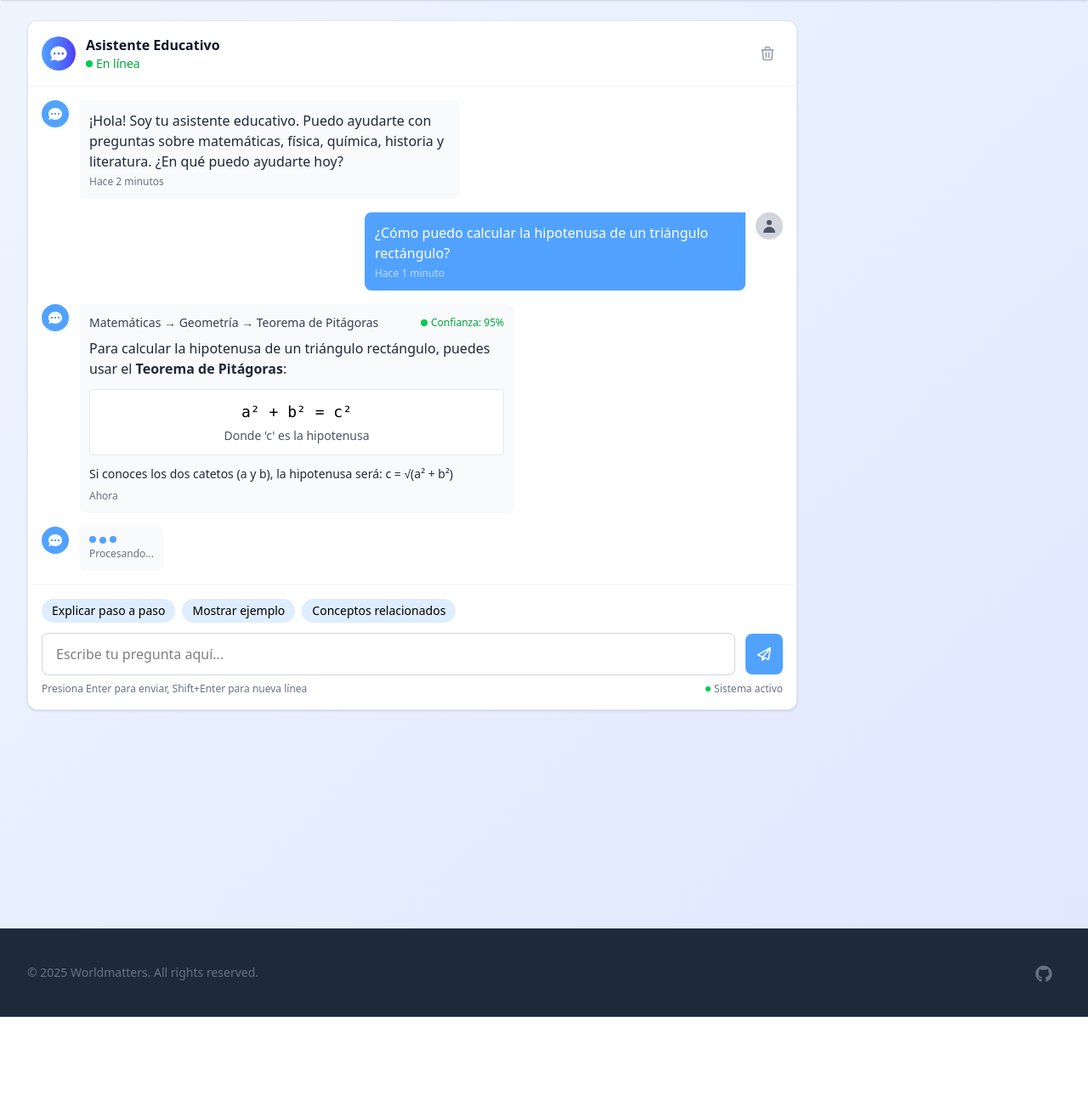
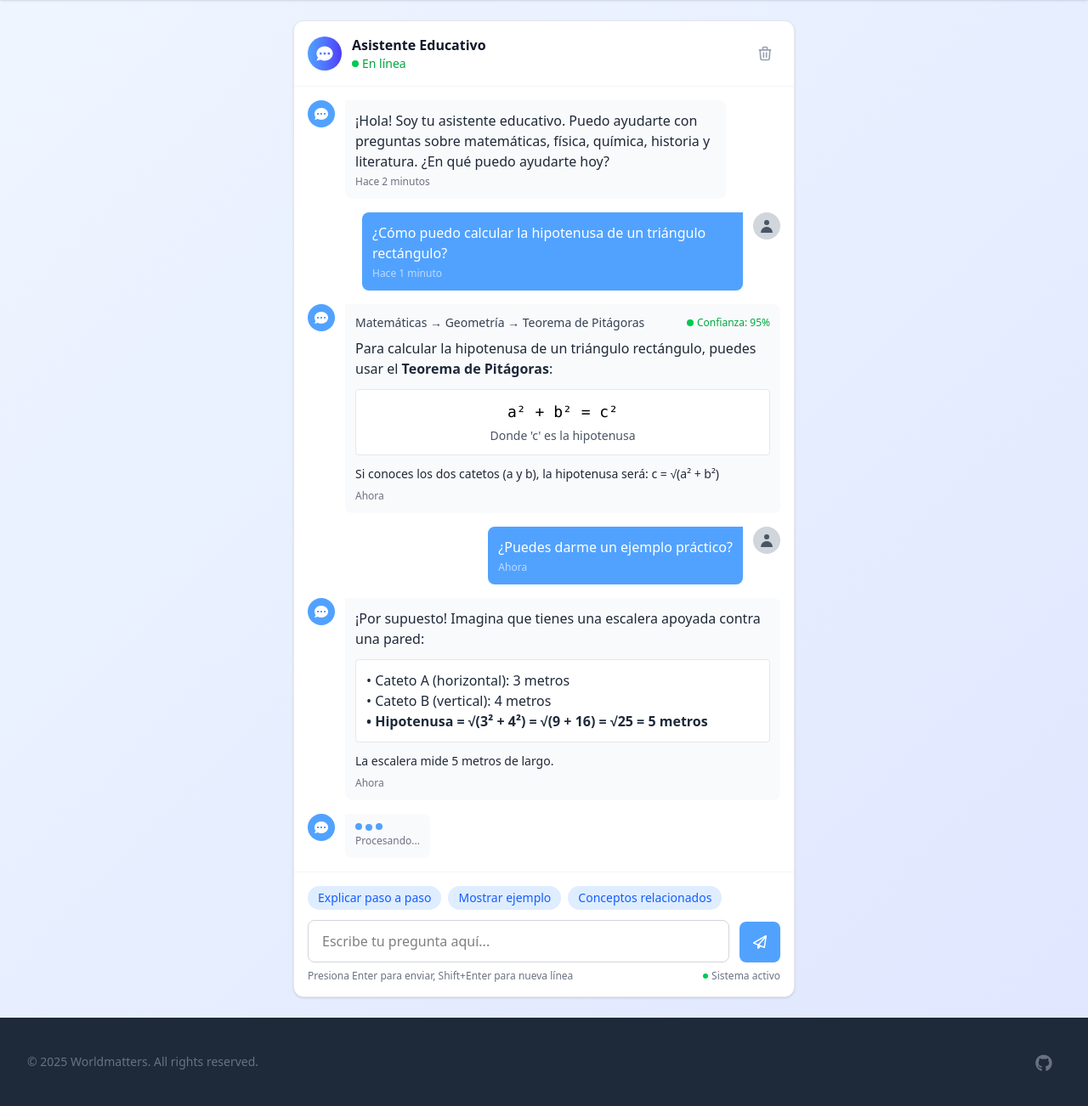
Before and after one commit to Titan0605/educational-chatbot, a Flask app: page / in a window 1280 px wide. Shown: the part 65-1367 px from the top of the page at 85% size. Before the commit the page ends 1262 px from the top, so only its background shows below. Run offline with Flask 3, Linux system fonts and the light colour scheme; parts of the project's set-up code (start-up, migrations or seed data) failed here and were passed over; some libraries are stand-ins or nearby versions.

Commit message:
- Update some styles

```diff
--- a/app/static/css/output.css
+++ b/app/static/css/output.css
@@ -7,11 +7,14 @@
       "Segoe UI Emoji", "Segoe UI Symbol", "Noto Color Emoji";
     --font-mono: ui-monospace, SFMono-Regular, Menlo, Monaco, Consolas, "Liberation Mono",
       "Courier New", monospace;
+    --color-red-500: oklch(63.7% 0.237 25.331);
     --color-green-500: oklch(72.3% 0.219 149.579);
     --color-green-600: oklch(62.7% 0.194 149.214);
     --color-blue-50: oklch(97% 0.014 254.604);
     --color-blue-200: oklch(88.2% 0.059 254.128);
     --color-blue-400: oklch(70.7% 0.165 254.624);
+    --color-blue-500: oklch(62.3% 0.214 259.815);
+    --color-blue-600: oklch(54.6% 0.245 262.881);
     --color-blue-700: oklch(48.8% 0.243 264.376);
     --color-indigo-100: oklch(93% 0.034 272.788);
     --color-indigo-600: oklch(51.1% 0.262 276.966);
@@ -243,6 +246,9 @@
   .mt-2 {
     margin-top: calc(var(--spacing) * 2);
   }
+  .mt-12 {
+    margin-top: calc(var(--spacing) * 12);
+  }
   .mr-1 {
     margin-right: calc(var(--spacing) * 1);
   }
@@ -309,11 +315,35 @@
   .h-16 {
     height: calc(var(--spacing) * 16);
   }
+  .h-\[calc\(100vh-2rem\)\] {
+    height: calc(100vh - 2rem);
+  }
+  .h-\[calc\(100vh-4rem\)\] {
+    height: calc(100vh - 4rem);
+  }
   .h-\[calc\(100vh-140px\)\] {
     height: calc(100vh - 140px);
   }
+  .h-auto {
+    height: auto;
+  }
   .h-full {
     height: 100%;
+  }
+  .h-screen {
+    height: 100vh;
+  }
+  .max-h-screen {
+    max-height: 100vh;
+  }
+  .min-h-0 {
+    min-height: calc(var(--spacing) * 0);
+  }
+  .min-h-\[calc\(100vh-2rem\)\] {
+    min-height: calc(100vh - 2rem);
+  }
+  .min-h-\[calc\(100vh-4rem\)\] {
+    min-height: calc(100vh - 4rem);
   }
   .min-h-screen {
     min-height: 100vh;
@@ -362,6 +392,15 @@
   }
   .flex-shrink-0 {
     flex-shrink: 0;
+  }
+  .flex-grow {
+    flex-grow: 1;
+  }
+  .grow {
+    flex-grow: 1;
+  }
+  .grow-1 {
+    flex-grow: 1;
   }
   .border-collapse {
     border-collapse: collapse;
@@ -466,8 +505,20 @@
       margin-inline-end: calc(calc(var(--spacing) * 4) * calc(1 - var(--tw-space-x-reverse)));
     }
   }
+  .overflow-auto {
+    overflow: auto;
+  }
+  .overflow-hidden {
+    overflow: hidden;
+  }
+  .overflow-scroll {
+    overflow: scroll;
+  }
   .overflow-y-auto {
     overflow-y: auto;
+  }
+  .overflow-y-scroll {
+    overflow-y: scroll;
   }
   .rounded {
     border-radius: 0.25rem;
@@ -499,6 +550,13 @@
     border-bottom-style: var(--tw-border-style);
     border-bottom-width: 1px;
   }
+  .border-l-4 {
+    border-left-style: var(--tw-border-style);
+    border-left-width: 4px;
+  }
+  .border-blue-400 {
+    border-color: var(--color-blue-400);
+  }
   .border-gray-100 {
     border-color: var(--color-gray-100);
   }
@@ -508,8 +566,14 @@
   .border-gray-300 {
     border-color: var(--color-gray-300);
   }
+  .border-red-500 {
+    border-color: var(--color-red-500);
+  }
   .bg-black {
     background-color: var(--color-black);
+  }
+  .bg-blue-50 {
+    background-color: var(--color-blue-50);
   }
   .bg-blue-200 {
     background-color: var(--color-blue-200);
@@ -658,6 +722,9 @@
   .text-blue-200 {
     color: var(--color-blue-200);
   }
+  .text-blue-600 {
+    color: var(--color-blue-600);
+  }
   .text-gray-400 {
     color: var(--color-gray-400);
   }
@@ -714,6 +781,13 @@
     &:hover {
       @media (hover: hover) {
         background-color: var(--color-blue-200);
+      }
+    }
+  }
+  .hover\:bg-blue-500 {
+    &:hover {
+      @media (hover: hover) {
+        background-color: var(--color-blue-500);
       }
     }
   }
@@ -784,6 +858,11 @@
       box-shadow: var(--tw-inset-shadow), var(--tw-inset-ring-shadow), var(--tw-ring-offset-shadow), var(--tw-ring-shadow), var(--tw-shadow);
     }
   }
+  .focus\:ring-blue-400 {
+    &:focus {
+      --tw-ring-color: var(--color-blue-400);
+    }
+  }
   .focus\:outline-none {
     &:focus {
       --tw-outline-style: none;
@@ -798,6 +877,21 @@
   .sm\:flex {
     @media (width >= 40rem) {
       display: flex;
+    }
+  }
+  .sm\:hidden {
+    @media (width >= 40rem) {
+      display: none;
+    }
+  }
+  .sm\:inline {
+    @media (width >= 40rem) {
+      display: inline;
+    }
+  }
+  .sm\:inline-block {
+    @media (width >= 40rem) {
+      display: inline-block;
     }
   }
   .sm\:items-center {
@@ -828,6 +922,11 @@
   .lg\:col-span-3 {
     @media (width >= 64rem) {
       grid-column: span 3 / span 3;
+    }
+  }
+  .lg\:block {
+    @media (width >= 64rem) {
+      display: block;
     }
   }
   .lg\:grid-cols-4 {
--- /dev/null
+++ b/app/static/js/textarea-scroll.js
@@ -0,0 +1,21 @@
+function scrollToBottom() {
+  const messagesContainer = document.getElementById("messages-container");
+  messagesContainer.scrollTop = messagesContainer.scrollHeight;
+}
+
+window.addEventListener("load", scrollToBottom);
+
+const textarea = document.querySelector("textarea");
+textarea.addEventListener("input", function () {
+  this.style.height = "auto";
+  this.style.height = Math.min(this.scrollHeight, 120) + "px";
+});
+
+textarea.addEventListener("keydown", function (e) {
+  if (e.key === "Enter" && !e.shiftKey) {
+    e.preventDefault();
+    console.log("Enviar mensaje:", this.value);
+    this.value = "";
+    this.style.height = "auto";
+  }
+});
--- a/app/templates/index.html
+++ b/app/templates/index.html
@@ -1,12 +1,12 @@
 {%extends '/layouts/base.html' %} {% block main %}
 
-<div class="max-w-7xl mx-auto px-4 sm:px-6 lg:px-8 py-6">
-  <div class="grid grid-cols-1 lg:grid-cols-4 gap-6">
-    <!-- Chat Principal -->
-    <div class="lg:col-span-3 flex flex-col">
-      <div class="bg-white rounded-xl shadow-sm border border-gray-200 flex-1 flex flex-col">
-        <!-- Header del Chat -->
-        <div class="p-4 border-b border-gray-100 flex items-center justify-between">
+<div class="max-w-7xl mx-auto h-full flex flex-col">
+  <div class="flex-1 min-h-0"> <!-- grid grid-cols-1 gap-6 lg:grid-cols-4 -->
+    <!-- Main Chat -->
+    <div class="lg:col-span-3 flex flex-col h-full min-h-0">
+      <div class="bg-white rounded-xl shadow-sm border border-gray-200 flex flex-col flex-1 min-h-0">
+        <!-- Chat Header -->
+        <div class="p-4 border-b border-gray-100 flex items-center justify-between flex-shrink-0">
           <div class="flex items-center space-x-3">
             <div class="w-10 h-10 bg-gradient-to-r from-blue-400 to-indigo-600 rounded-full flex items-center justify-center">
               <svg class="w-6 h-6 text-white" fill="currentColor" viewBox="0 0 20 20">
@@ -37,8 +37,8 @@
           </div>
         </div>
 
-        <!-- Área de Mensajes -->
-        <div class="flex-1 overflow-y-auto p-4 space-y-4">
+        <!-- Messages area with scroll -->
+        <div class="flex-1 min-h-0 overflow-y-auto p-4 space-y-4" id="messages-container">
           <!-- Mensaje de Bienvenida del Bot -->
           <div class="flex items-start space-x-3">
             <div class="w-8 h-8 bg-blue-400 rounded-full flex items-center justify-center flex-shrink-0">
@@ -96,6 +96,40 @@
             </div>
           </div>
 
+          <!-- Mensajes adicionales para demostrar el scroll -->
+          <div class="flex items-start space-x-3 justify-end">
+            <div class="bg-blue-400 rounded-lg rounded-tr-none p-3 max-w-md">
+              <p class="text-white">¿Puedes darme un ejemplo práctico?</p>
+              <span class="text-xs text-blue-200 mt-1 block">Ahora</span>
+            </div>
+            <div class="w-8 h-8 bg-gray-300 rounded-full flex items-center justify-center flex-shrink-0">
+              <svg class="w-5 h-5 text-gray-600" fill="currentColor" viewBox="0 0 20 20">
+                <path fill-rule="evenodd" d="M10 9a3 3 0 100-6 3 3 0 000 6zm-7 9a7 7 0 1114 0H3z" clip-rule="evenodd" />
+              </svg>
+            </div>
+          </div>
+
+          <div class="flex items-start space-x-3">
+            <div class="w-8 h-8 bg-blue-400 rounded-full flex items-center justify-center flex-shrink-0">
+              <svg class="w-5 h-5 text-white" fill="currentColor" viewBox="0 0 20 20">
+                <path
+                  fill-rule="evenodd"
+                  d="M18 10c0 3.866-3.582 7-8 7a8.841 8.841 0 01-4.083-.98L2 17l1.338-3.123C2.493 12.767 2 11.434 2 10c0-3.866 3.582-7 8-7s8 3.134 8 7zM7 9H5v2h2V9zm8 0h-2v2h2V9zM9 9h2v2H9V9z"
+                  clip-rule="evenodd" />
+              </svg>
+            </div>
+            <div class="bg-gray-50 rounded-lg rounded-tl-none p-3 max-w-lg">
+              <p class="text-gray-800 mb-3">¡Por supuesto! Imagina que tienes una escalera apoyada contra una pared:</p>
+              <div class="bg-white border border-gray-200 rounded p-3 mb-3">
+                <p class="text-gray-800">• Cateto A (horizontal): 3 metros</p>
+                <p class="text-gray-800">• Cateto B (vertical): 4 metros</p>
+                <p class="text-gray-800 font-semibold">• Hipotenusa = √(3² + 4²) = √(9 + 16) = √25 = 5 metros</p>
+              </div>
+              <p class="text-gray-800 text-sm">La escalera mide 5 metros de largo.</p>
+              <span class="text-xs text-gray-500 mt-2 block">Ahora</span>
+            </div>
+          </div>
+
           <!-- Indicador de escritura -->
           <div class="flex items-start space-x-3">
             <div class="w-8 h-8 bg-blue-400 rounded-full flex items-center justify-center flex-shrink-0">
@@ -117,30 +151,32 @@
           </div>
         </div>
 
-        <!-- Área de Input -->
-        <div class="border-t border-gray-100 p-4">
+        <!-- Input Area -->
+        <div class="border-t border-gray-100 p-4 flex-shrink-0">
           <!-- Sugerencias rápidas -->
           <div class="mb-3 flex flex-wrap gap-2">
-            <button class="bg-blue-200/50 text-edu-blue px-3 py-1 rounded-full text-sm hover:bg-blue-200 transition-colors">Explicar paso a paso</button>
-            <button class="bg-blue-200/50 text-edu-blue px-3 py-1 rounded-full text-sm hover:bg-blue-200 transition-colors">Mostrar ejemplo</button>
-            <button class="bg-blue-200/50 text-edu-blue px-3 py-1 rounded-full text-sm hover:bg-blue-200 transition-colors">Conceptos relacionados</button>
+            <button class="bg-blue-200/50 text-blue-600 px-3 py-1 rounded-full text-sm hover:bg-blue-200 transition-colors">Explicar paso a paso</button>
+            <button class="bg-blue-200/50 text-blue-600 px-3 py-1 rounded-full text-sm hover:bg-blue-200 transition-colors">Mostrar ejemplo</button>
+            <button class="bg-blue-200/50 text-blue-600 px-3 py-1 rounded-full text-sm hover:bg-blue-200 transition-colors hidden sm:inline-block">Conceptos relacionados</button>
           </div>
 
-          <!-- Input principal -->
-          <div class="flex items-center space-x-3">
+          <!-- Main Input -->
+          <div class="flex items-end space-x-3">
             <textarea
               placeholder="Escribe tu pregunta aquí..."
-              class="w-full resize-none border border-gray-300 rounded-lg px-4 py-3 pr-12 focus:outline-none focus:ring-2 focus:ring-edu-blue focus:border-transparent"
+              class="flex-1 resize-none border border-gray-300 rounded-lg px-4 py-3 focus:outline-none focus:ring-2 focus:ring-blue-400 focus:border-transparent"
               rows="1"
-              style="min-height: 44px; max-height: 120px"></textarea>
-            <button class="bg-blue-400 text-white p-3 rounded-lg hover:bg-blue-700 transition-colors">
-              <i class="w-5 h-4 fa-regular fa-paper-plane"></i>
+              style="min-height: 44px; max-height: 120px"
+              onInput="this.style.height = 'auto'; this.style.height = Math.min(this.scrollHeight, 120) + 'px'"></textarea>
+            <button class="bg-blue-400 text-white p-3 h-full rounded-lg hover:bg-blue-500 transition-colors flex-shrink-0">
+              <i class="fa-regular fa-paper-plane w-6 h-5"></i>
             </button>
           </div>
 
-          <!-- Estado del sistema -->
+          <!-- System State -->
           <div class="mt-2 flex items-center justify-between text-xs text-gray-500">
-            <span>Presiona Enter para enviar, Shift+Enter para nueva línea</span>
+            <span class="hidden sm:inline">Presiona Enter para enviar, Shift+Enter para nueva línea</span>
+            <span class="sm:hidden">Toca para enviar</span>
             <div class="flex items-center space-x-4">
               <span class="flex items-center">
                 <div class="w-1.5 h-1.5 bg-green-500 rounded-full mr-1"></div>
@@ -151,6 +187,27 @@
         </div>
       </div>
     </div>
+
+    <!-- Sidebar -->
+    <!-- <div class="hidden lg:block">
+      <div class="bg-white rounded-xl shadow-sm border border-gray-200 p-4 h-full">
+        <h3 class="font-semibold text-gray-900 mb-4">Historial de Conversaciones</h3>
+        <div class="space-y-2">
+          <div class="p-2 bg-blue-50 rounded-lg border-l-4 border-blue-400">
+            <p class="text-sm font-medium text-gray-900">Teorema de Pitágoras</p>
+            <p class="text-xs text-gray-500">Hace 5 min</p>
+          </div>
+          <div class="p-2 bg-gray-50 rounded-lg">
+            <p class="text-sm font-medium text-gray-900">Ecuaciones cuadráticas</p>
+            <p class="text-xs text-gray-500">Ayer</p>
+          </div>
+          <div class="p-2 bg-gray-50 rounded-lg">
+            <p class="text-sm font-medium text-gray-900">Revolución Francesa</p>
+            <p class="text-xs text-gray-500">Hace 2 días</p>
+          </div>
+        </div>
+      </div>
+    </div> -->
   </div>
 </div>
 
--- a/app/templates/layouts/base.html
+++ b/app/templates/layouts/base.html
@@ -3,12 +3,13 @@
   <head>
     <meta charset="UTF-8" />
     <meta name="viewport" content="width=device-width, initial-scale=1.0" />
-    <link rel="stylesheet" href="{{ url_for('static', filename='css/output.css') }}" />
+    <link rel="stylesheet" href="{{ url_for('static', filename='css/output.css') }}"></link>
     <link rel="stylesheet" href="https://cdnjs.cloudflare.com/ajax/libs/font-awesome/6.6.0/css/all.min.css" />
     <title>Worldmatters - Chatbot</title>
   </head>
-  <body class="grid grid-rows-[auto_1fr_auto] bg-gradient-to-br from-blue-50 to-indigo-100  min-h-screen">
-    <header class="bg-white shadow-sm border-b border-gray-200">
+  <body class="h-screen flex flex-col bg-gradient-to-br from-blue-50 to-indigo-100">
+    <!-- Header -->
+    <header class="bg-white shadow-sm border-b border-gray-200 flex-shrink-0">
       <div class="max-w-7xl mx-auto px-4 sm:px-6 lg:px-8">
         <div class="flex justify-between items-center h-16">
           <div class="flex items-center space-x-3">
@@ -42,13 +43,15 @@
       </div>
     </header>
 
-    <main>{% block main %}Hola{% endblock %}</main>
+    <!-- Main -->
+    <main class="flex flex-col min-h-[calc(100vh-4rem)] overflow-hidden p-4 sm:p-6"">
+      {% block main %}{% endblock %}
+    </main>
 
-    <footer>
+    <!-- Footer -->
+    <footer class="flex-shrink-0">
       <div class="bg-gray-800 shadow sm:flex sm:items-center sm:justify-between p-4 sm:p-6 xl:p-8 dark:bg-gray-800 antialiased">
-        <p class="mb-4 text-sm text-center text-gray-500 dark:text-gray-400 sm:mb-0">
-          &copy; 2025 <a href="#" class="hover:underline" target="_blank">Worldmatters</a>. All rights reserved.
-        </p>
+        <p class="mb-4 text-sm text-center text-gray-500 dark:text-gray-400 sm:mb-0">&copy; 2025 <a href="#" class="hover:underline" target="_blank">Worldmatters</a>. All rights reserved.</p>
         <div class="space-x-1">
           <a
             href="https://github.com/Titan0605/CleanLyfe"
@@ -59,5 +62,7 @@
         </div>
       </div>
     </footer>
+
+    <script src="{{ url_for('static', filename='js/textarea-scroll.js') }}"></script>
   </body>
 </html>
```
